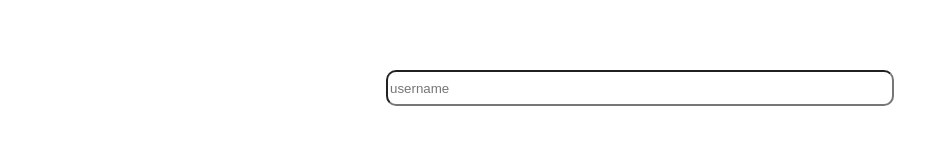
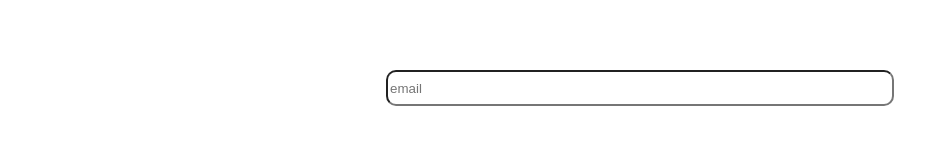
Before and after one commit to abduljabbarH/linktree, a React (Vite) app: page / in a window 1280 px wide. Shown: the part 294-440 px from the top of the page, without its empty margins (0-949 px from the left). Built offline with nearby package versions, Linux system fonts and the light colour scheme.

Commit message:
Saving work 2

```diff
--- a/src/components/login/Login.tsx
+++ b/src/components/login/Login.tsx
@@ -1,8 +1,29 @@
 import linktreeLogo from '../../assets/linktree-logo.svg'
 import './Login.css'
 
+import { useState } from 'react';
+import firebase from 'firebase';
+import { MouseEvent } from 'react';
+
 function Login (){
 
+  const [email, setEmail] = useState('');
+  const [password, setPassword] = useState('');
+  const signIn = firebase.auth().signInWithEmailAndPassword;
+
+  const submitLogin = (e: MouseEvent) => {
+    console.log(email,password)
+    e.preventDefault();
+    signIn(email, password).then((userCredential: any)=> {
+      // Signed in
+      const user = userCredential.user;
+      console.log(userCredential)
+    })
+    .catch((error: Error) => {
+      const errorMessage = error.message;
+      console.error(errorMessage)
+    });
+  }
 
   return (
     <div className='login-container'>
@@ -10,9 +31,25 @@ function Login (){
       <div className='login'>
         <h1>Log into your linktree</h1>
         <form className='login-form'>
-          <input className='input' type="text" name="username" placeholder='username' />
-          <input className='input' type="password" name="password" placeholder='password'/>
-          <button className='login-button'>Log In</button>
+          <input
+            className='input'
+            type="text"
+            name="email"
+            placeholder='email'
+            onChange={(event) =>
+              setEmail(event.target.value)
+            }
+          />
+          <input
+            className='input'
+            type="password"
+            name="password"
+            placeholder='password'
+            onChange={(event) =>
+              setPassword(event.target.value)
+            }
+          />
+          <button type='submit' className='login-button' onClick={submitLogin}>Log In</button>
         </form>
       </div>
     </div>
--- a/src/main.tsx
+++ b/src/main.tsx
@@ -1,6 +1,5 @@
 import React from 'react'
 import ReactDOM from 'react-dom/client'
-import App from './App'
 import './index.css'
 import firebase from 'firebase'
 import Login from './components/login/Login'
```
